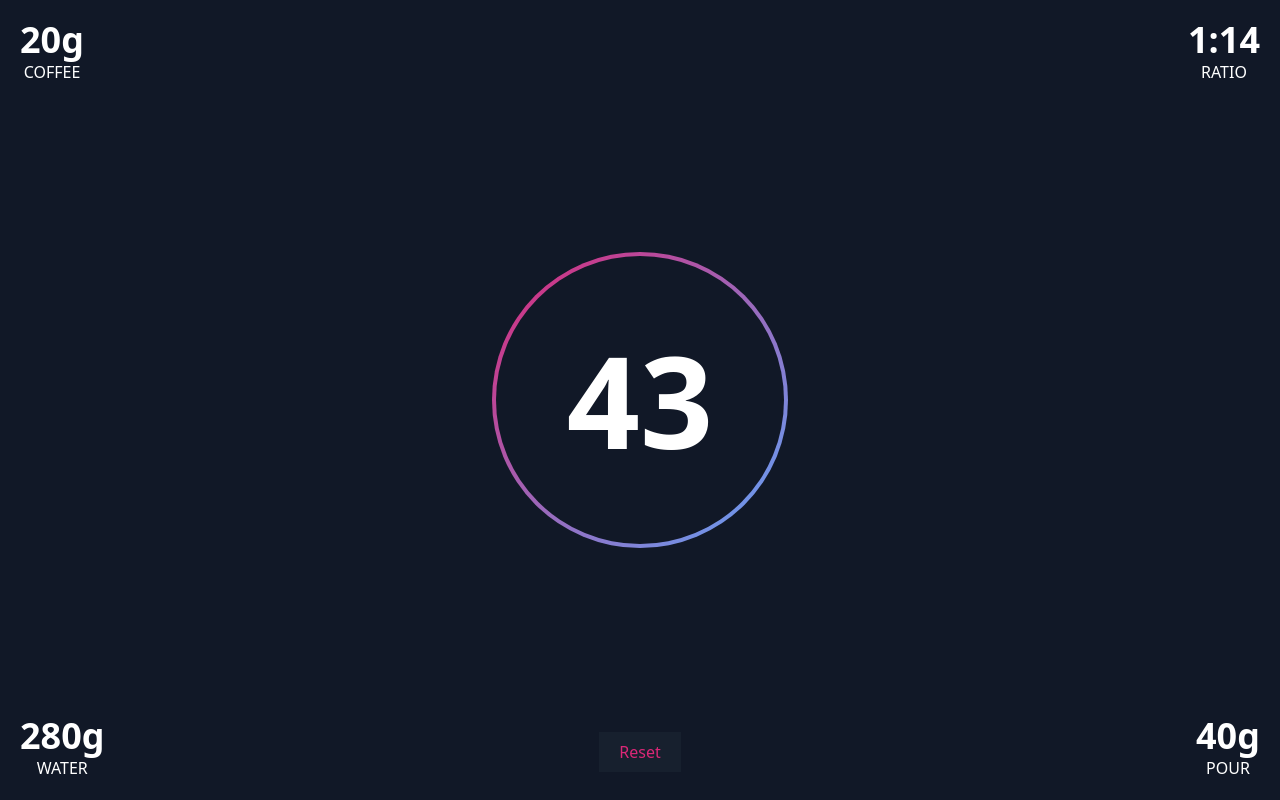
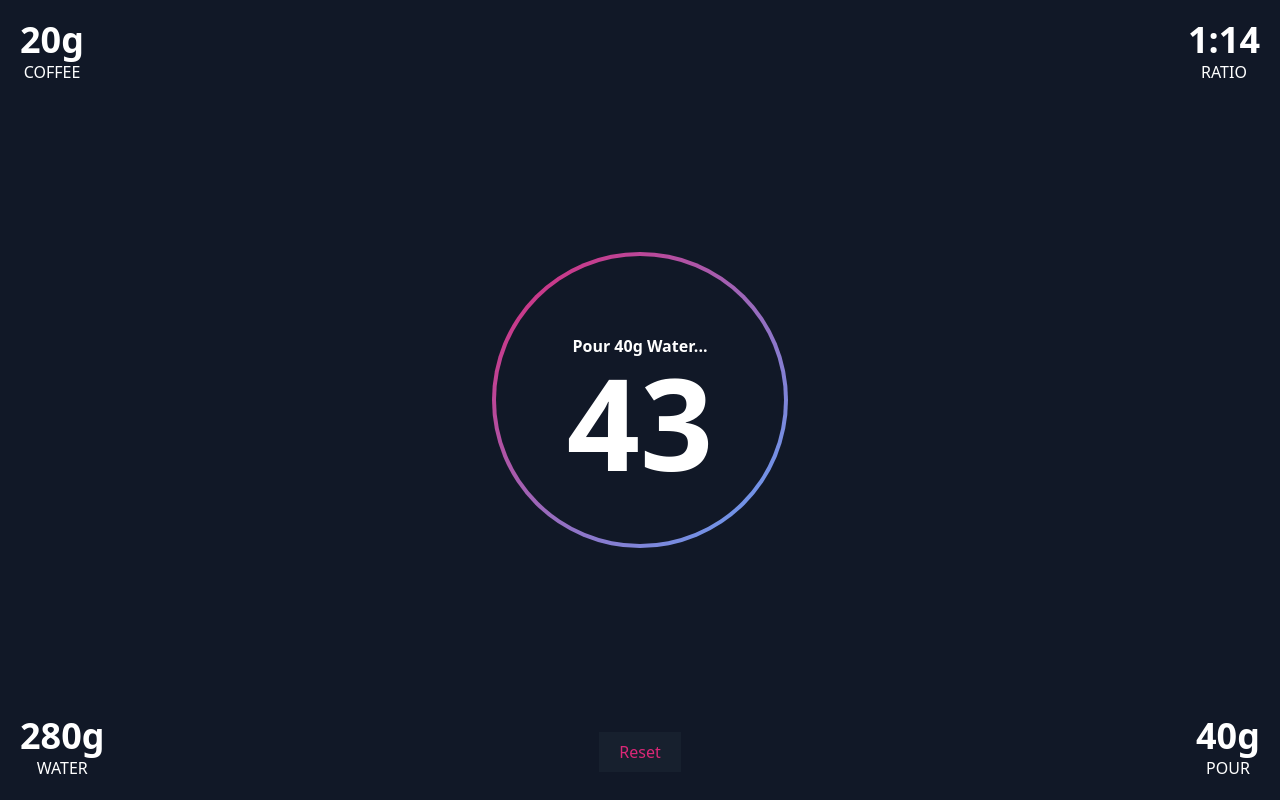
Before and after one commit to brucevz/minimalist-coffee-app-react, a React (Create React App) app: page / in a window 1280 px wide. Both pictures are taken after a click on the button "Start Bloom". Built offline with nearby package versions, Linux system fonts and the light colour scheme.

Commit message:
Add bloom water amount to counter

```diff
--- a/src/App.js
+++ b/src/App.js
@@ -78,6 +78,7 @@
           reset={reset}
           timerStatus={timerStatus}
           setTimerStatus={setTimerStatus}
+          pour1Amount={coffeeAmount}
           seconds={seconds}
         />
       )}
--- a/src/Countdown.js
+++ b/src/Countdown.js
@@ -1,12 +1,16 @@
-export const Countdown = ({ seconds, timerStatus, reset, setTimerStatus }) => (
+export const Countdown = ({ seconds, timerStatus, reset, setTimerStatus, pour1Amount }) => (
   <div className="bg-gradient-to-br from-pink-600 p-1 to-blue-400 rounded-full ">
     {timerStatus === "STARTED" ? (
+            <div>
+
       <button
         onClick={reset}
         className="bg-gray-900 hover:bg-gray-800 text-9xl focus:outline-none text-white rounded-full focus:border-0  h-72 w-72 font-bold "
       >
+        <span className=' absolute block pb-5 text-base text  relative top-5 text-center text-white'>Pour {pour1Amount * 2}g Water... </span>
         {seconds}
       </button>
+            </div>
     ) : (
       <button
         disabled={timerStatus === "STARTED"}
```
